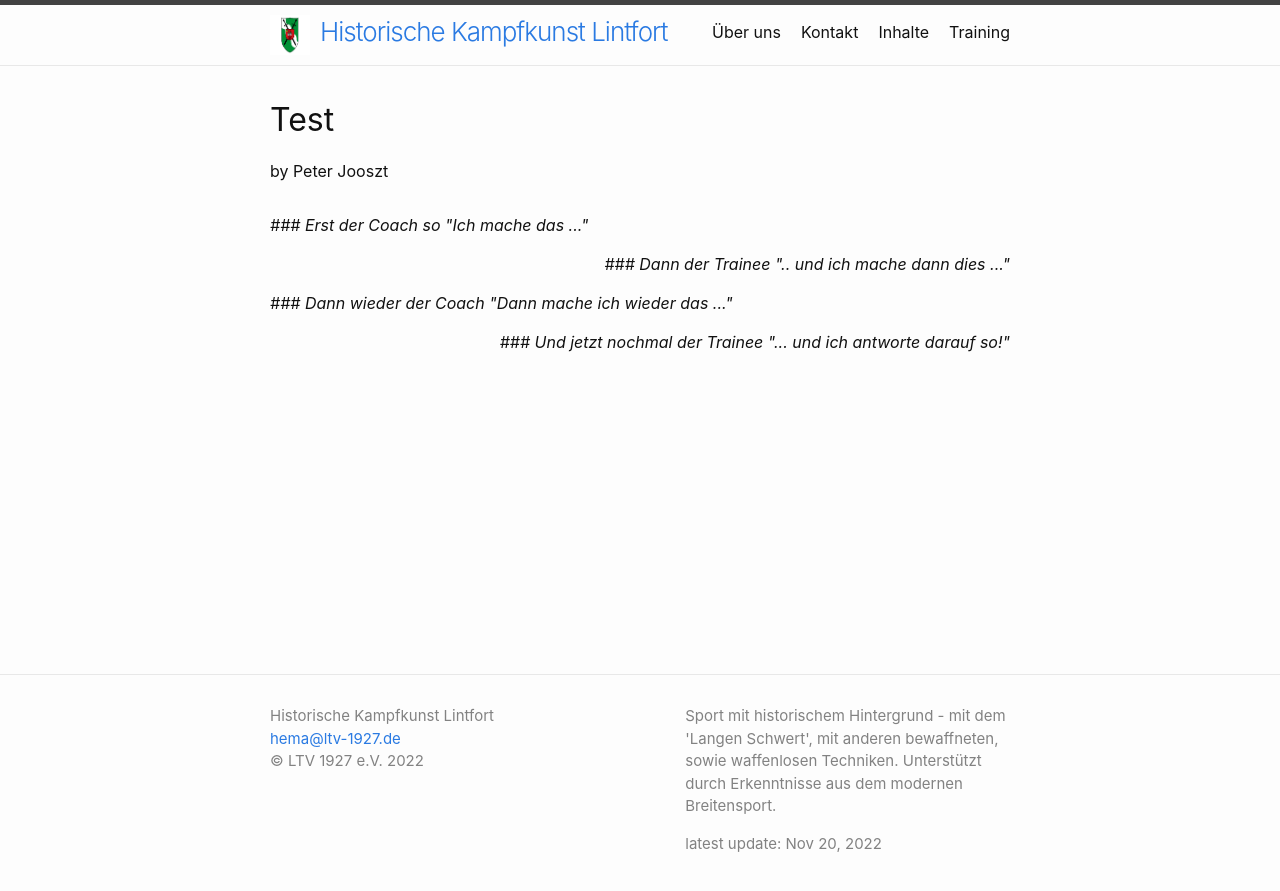
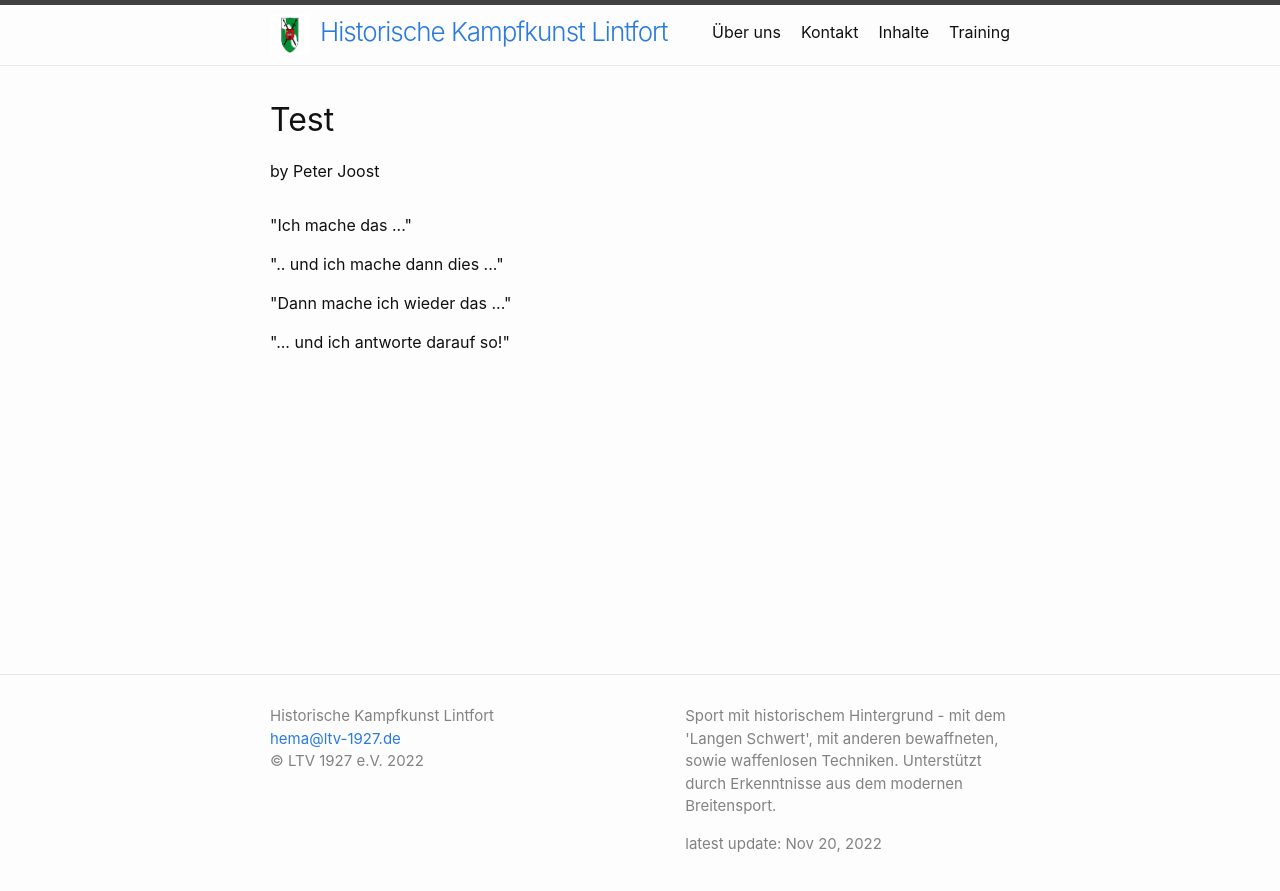
Before and after one commit to hema-ltv1927/hema-ltv1927.github.io, a Jekyll site: the page built from _sandbox/demo-exercise.md, in a window 1280 px wide. Shown: the top 891 px of the page. Built offline with Jekyll 4.4.1, drawn with Linux system fonts in a browser that asks for light colours.

Commit message:
Updates by Peter ...

```diff
--- a/_sandbox/demo-exercise.md
+++ b/_sandbox/demo-exercise.md
@@ -3,25 +3,21 @@ title: Test
 layout: page
 image:
 date:   2022-11-20 14:20:00 +0200
-author: Peter Jooszt
+author: Peter Joost
 ---
 
 <p class="as-coach">
-### Erst der Coach so
 "Ich mache das ..."
 </p>
 
 <p class="as-trainee">
-### Dann der Trainee
 ".. und ich mache dann dies ..."
 </p>
 
 <p class="as-coach">
-### Dann wieder der Coach
 "Dann mache ich wieder das ..."
 </p>
 
 <p class="as-trainee">
-### Und jetzt nochmal der Trainee
 "... und ich antworte darauf so!"
 </p>
--- a/_sass/minima/_base.scss
+++ b/_sass/minima/_base.scss
@@ -257,13 +257,13 @@ table {
  * Customized
  */
 /** for Coach */
-.as-coach {
+h3.as-coach {
   font-style: italic;
   text-align: left;
 }
 
 /** for Trainee */
-.as-trainee {
+h3.as-trainee {
   font-style: italic;
   text-align: right;
 }
```
